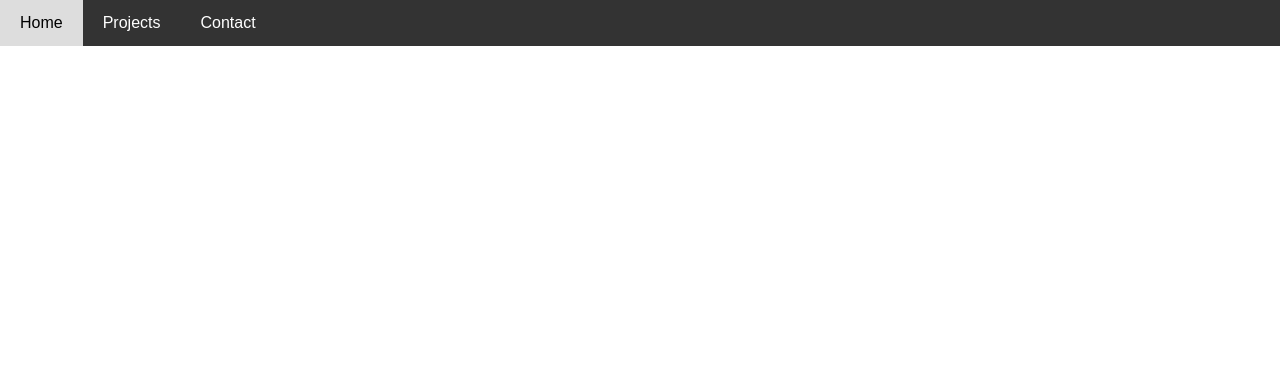
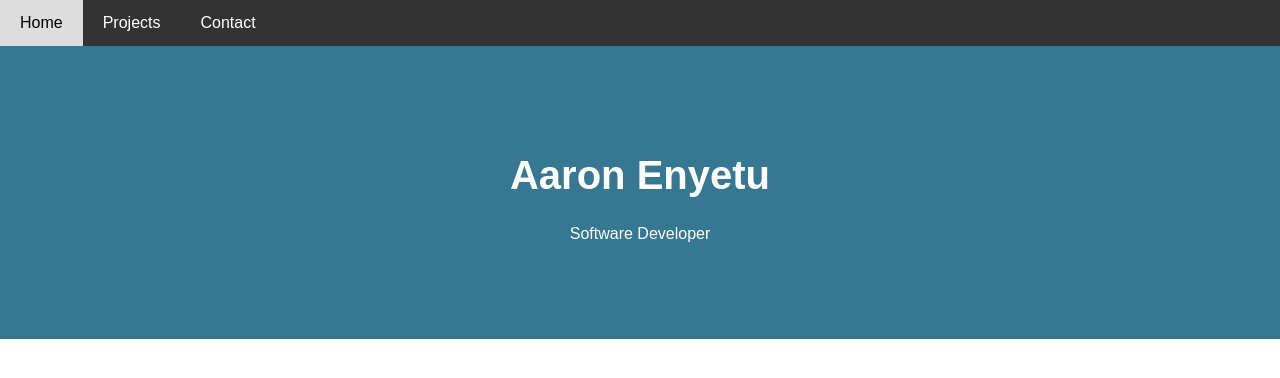
Before and after one commit to aaronEnyetu/myWebsite, a plain HTML site: page index.html in a window 1280 px wide. Drawn offline with Linux system fonts and the light colour scheme.

Commit message:
Created the header and title

```diff
--- a/index.html
+++ b/index.html
@@ -12,5 +12,17 @@
         <a href="#">Projects</a>
         <a href="#">Contact</a>
     </div>
+
+    <div class="header">
+        <h1>Aaron Enyetu</h1>
+        <p>Software Developer</p>
+    </div>
+
+    <div class="row">
+        <div class="side">
+
+        </div>
+
+    </div>
 </body>
 </html>
--- a/style.css
+++ b/style.css
@@ -30,3 +30,15 @@ body{
     background-color: #ddd;
     color: black;
 }
+
+.header{
+    padding: 80px;
+    text-align: center;
+    background: #367892;
+    color: white;
+}
+
+
+.header h1{
+    font-size: 40px;
+}
```
